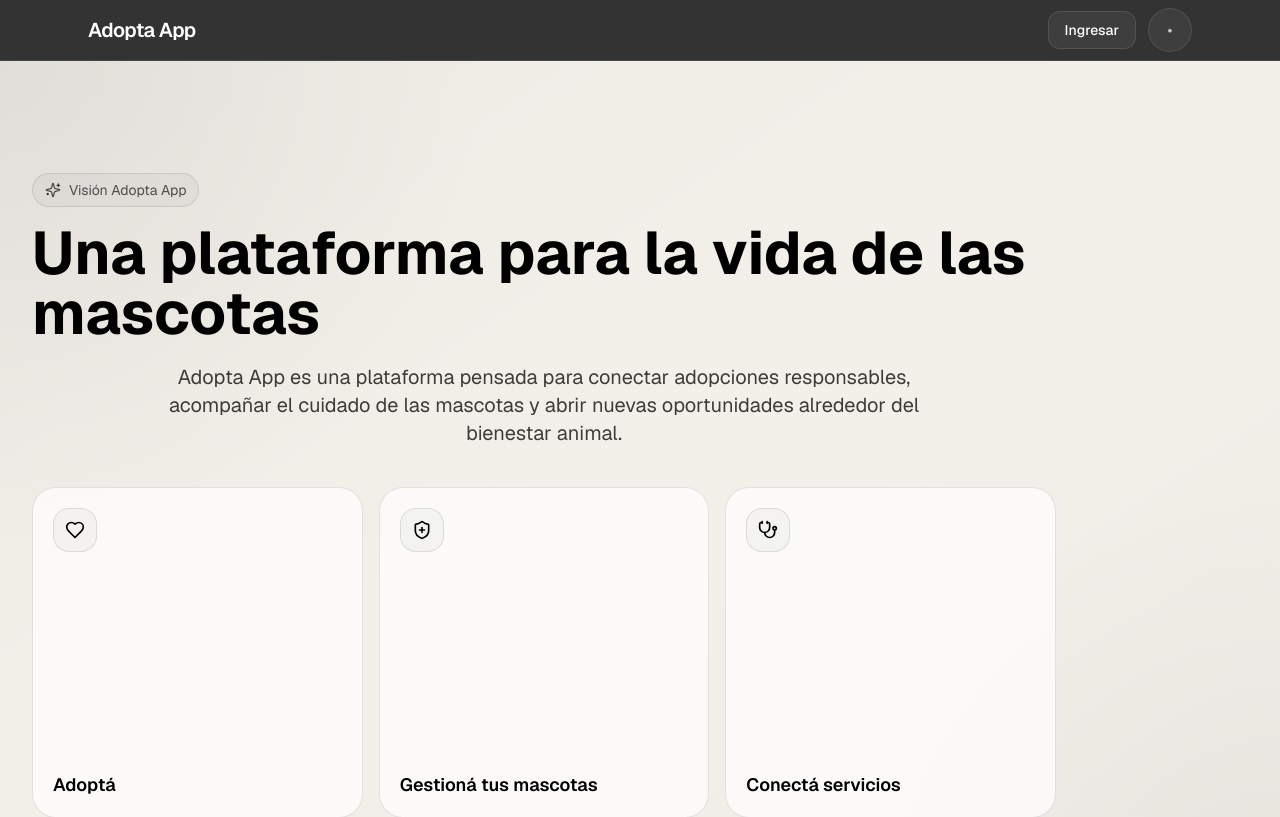
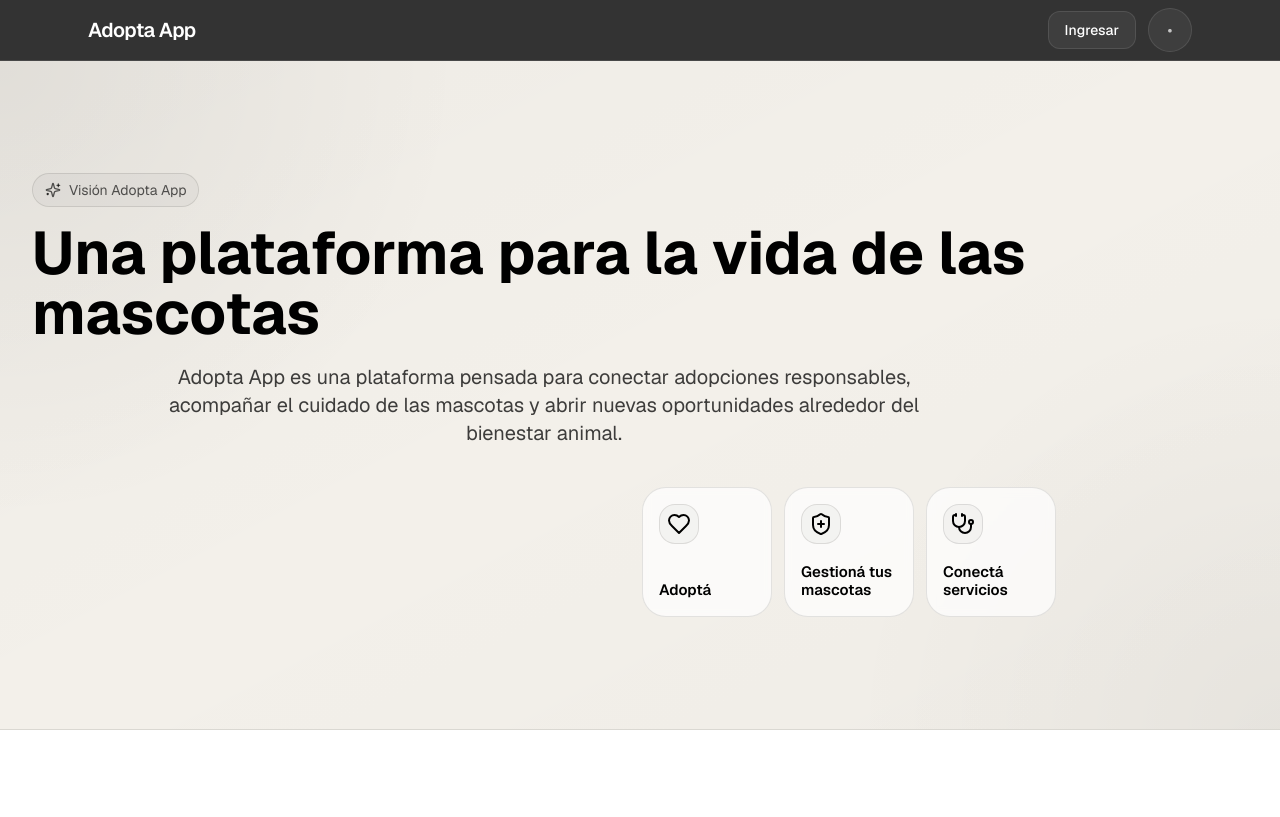
Before and after one commit to SantiagoPlus/adoptar_app, a Next.js app: page /vision in a window 1280 px wide. Shown: the top 817 px of the page. Built offline with nearby package versions, Linux system fonts and the light colour scheme; no server answers.

Commit message:
Update hero.tsx

```diff
--- a/components/vision/hero.tsx
+++ b/components/vision/hero.tsx
@@ -41,22 +41,23 @@ export function VisionHero() {
               oportunidades alrededor del bienestar animal.
             </p>
 
-            <div className="mt-10 grid gap-4 md:grid-cols-3">
+            <div className="mt-10 flex justify-end">
+              <div className="grid grid-cols-3 gap-3">
                 {heroHighlights.map((item) => {
                   const Icon = item.icon;
 
                   return (
                     <div
                       key={item.title}
-                    className="aspect-square rounded-3xl border border-black/10 bg-white/70 p-5 backdrop-blur-sm"
+                      className="aspect-square w-[120px] rounded-3xl border border-black/10 bg-white/70 p-4 backdrop-blur-sm md:w-[130px]"
                     >
                       <div className="flex h-full flex-col">
-                      <div className="flex h-11 w-11 items-center justify-center rounded-2xl border border-black/10 bg-black/[0.03]">
-                        <Icon className="h-5 w-5 text-black" />
+                        <div className="flex h-10 w-10 items-center justify-center rounded-2xl border border-black/10 bg-black/[0.03]">
+                          <Icon className="h-4.5 w-4.5 text-black" />
                         </div>
 
                         <div className="mt-auto">
-                        <p className="text-left text-lg font-semibold leading-tight text-black">
+                          <p className="text-left text-sm font-semibold leading-tight text-black md:text-[15px]">
                             {item.title}
                           </p>
                         </div>
@@ -68,6 +69,7 @@ export function VisionHero() {
             </div>
           </div>
         </div>
+      </div>
     </section>
   );
 }
```
Lines whose indentation alone changed are shown as unchanged.
